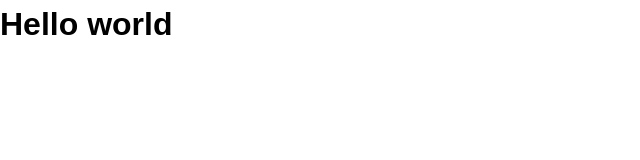
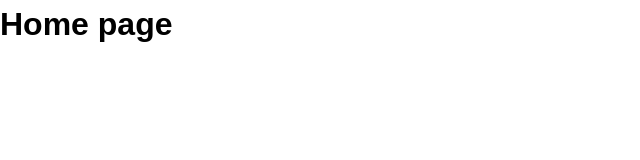
Before and after one commit to Mel-Turham/React-router-master-2, a React (Vite) app: page / in a window 1280 px wide. Shown: the top 160 px of the page, without its empty margins (0-640 px from the left). Built offline with nearby package versions, Linux system fonts and the light colour scheme.

Commit message:
refactorie router in to an  app component

```diff
--- a/src/App.jsx
+++ b/src/App.jsx
@@ -1,6 +1,23 @@
+import { Routes, Route } from 'react-router-dom';
+
+const Home = () => {
+	return <h1>Home page</h1>;
+};
+
+const About = () => {
+	return <h1>About page</h1>;
+};
+const Products = () => {
+	return <h1>Product page</h1>;
+};
+
 const App = () => {
-  return (
-    <h1>Hello world</h1>
-  )
-}
-export default App
+	return (
+		<Routes>
+			<Route path='/' element={<Home />} />
+			<Route path='/about' element={<About />} />
+			<Route path='/products' element={<Products />} />
+		</Routes>
+	);
+};
+export default App;
--- a/src/main.jsx
+++ b/src/main.jsx
@@ -2,15 +2,12 @@ import React from 'react';
 import ReactDOM from 'react-dom/client';
 import App from './App.jsx';
 import './index.css';
-
-import { BrowserRouter, Routes, Route } from 'react-router-dom';
+import { BrowserRouter } from 'react-router-dom';
 
 ReactDOM.createRoot(document.getElementById('root')).render(
 	<React.StrictMode>
 		<BrowserRouter>
-			<Routes>
-				<Route path='/' element={<App />} />
-			</Routes>
+			<App />
 		</BrowserRouter>
 	</React.StrictMode>,
 );
```
